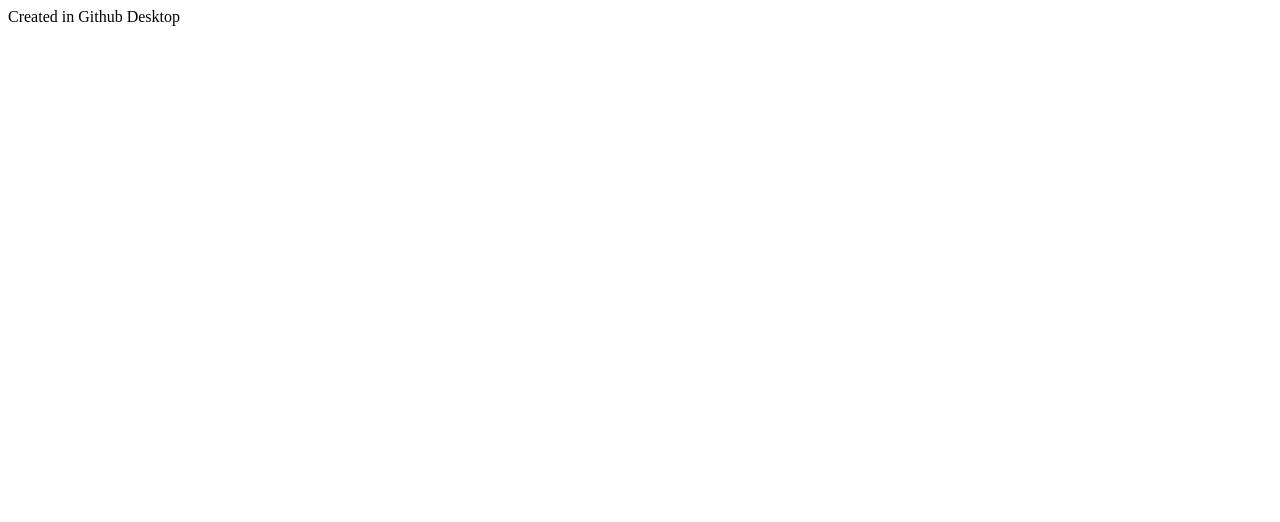
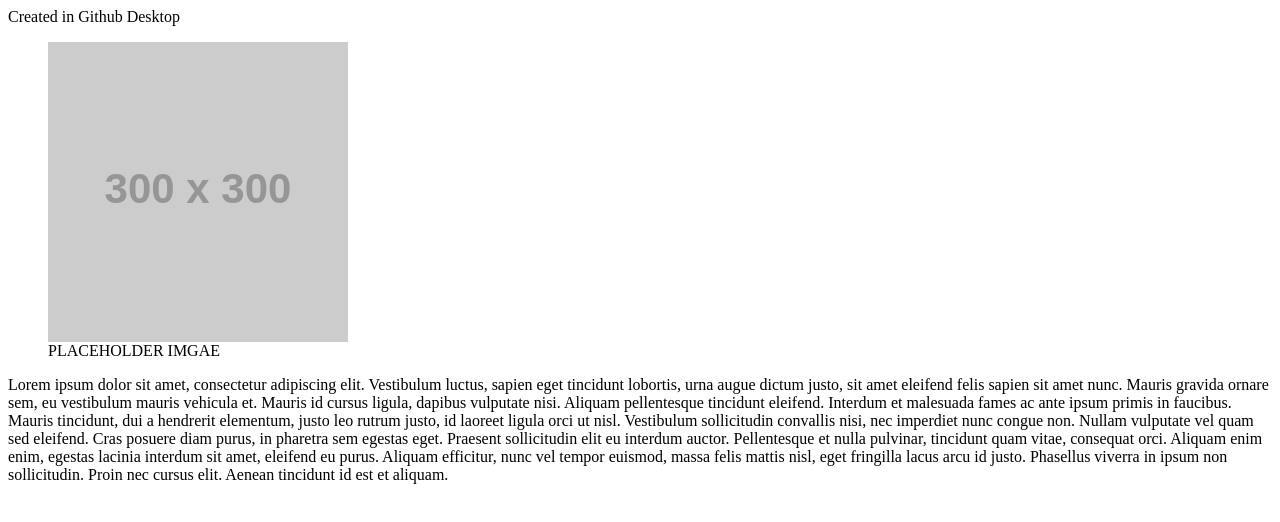
Before and after one commit to Jobp0001/test-gh-desktop, a plain HTML site: page index.html in a window 1280 px wide. Drawn offline with Linux system fonts and the light colour scheme; placeholder pictures from the web are drawn by us.

Commit message:
Added Paragraphs
Placeholder text added.

```diff
--- a/index.html
+++ b/index.html
@@ -7,5 +7,11 @@
     </head>
     <body>
         <hi>Created in Github Desktop</hi>
+        <figure>
+        <img src="http://placehold.it/300" alt="placeholder-image">
+        <figcaption>PLACEHOLDER IMGAE</figcaption>
+        </figure>
+
+        <p>Lorem ipsum dolor sit amet, consectetur adipiscing elit. Vestibulum luctus, sapien eget tincidunt lobortis, urna augue dictum justo, sit amet eleifend felis sapien sit amet nunc. Mauris gravida ornare sem, eu vestibulum mauris vehicula et. Mauris id cursus ligula, dapibus vulputate nisi. Aliquam pellentesque tincidunt eleifend. Interdum et malesuada fames ac ante ipsum primis in faucibus. Mauris tincidunt, dui a hendrerit elementum, justo leo rutrum justo, id laoreet ligula orci ut nisl. Vestibulum sollicitudin convallis nisi, nec imperdiet nunc congue non. Nullam vulputate vel quam sed eleifend. Cras posuere diam purus, in pharetra sem egestas eget. Praesent sollicitudin elit eu interdum auctor. Pellentesque et nulla pulvinar, tincidunt quam vitae, consequat orci. Aliquam enim enim, egestas lacinia interdum sit amet, eleifend eu purus. Aliquam efficitur, nunc vel tempor euismod, massa felis mattis nisl, eget fringilla lacus arcu id justo. Phasellus viverra in ipsum non sollicitudin. Proin nec cursus elit. Aenean tincidunt id est et aliquam.</p>
     </body>
 </hmtl>
```
